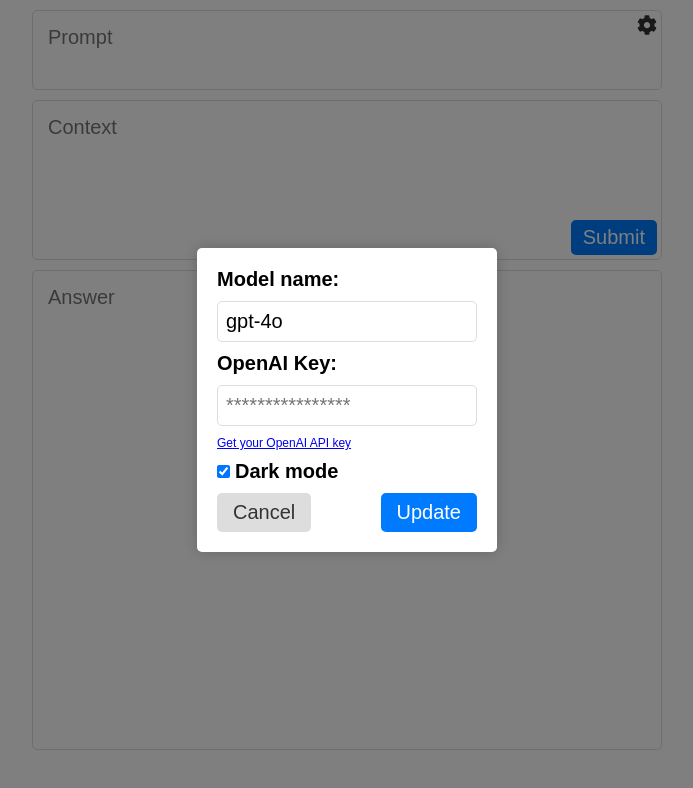
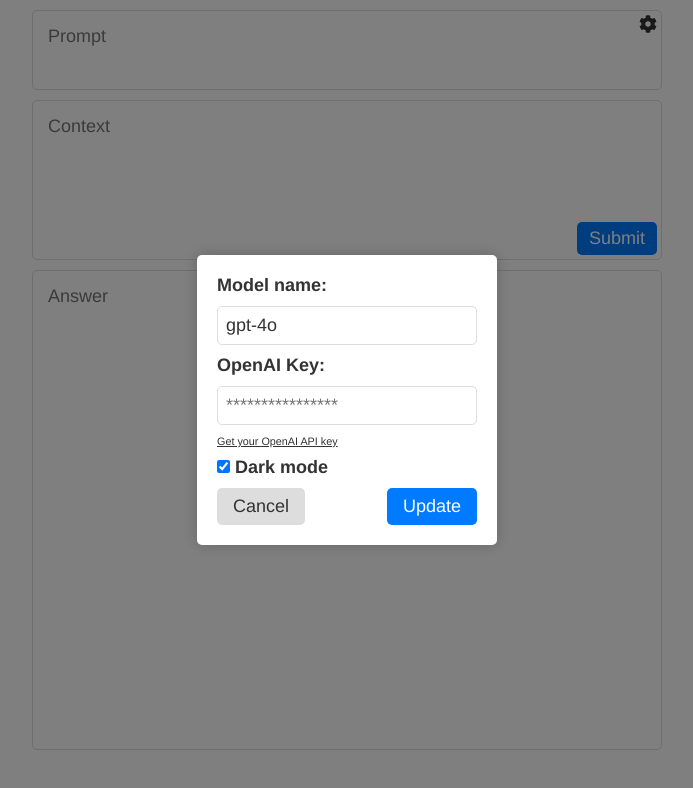
Before and after one commit to oleksii-pi/pipad, a React (Create React App) app: page / in a window 1280 px wide. Shown: the top 788 px of the page, without its empty margins (293-986 px from the left). Built offline with nearby package versions, Linux system fonts and the light colour scheme.

Commit message:
Font styles

```diff
--- a/src/styles/globalStyles.css
+++ b/src/styles/globalStyles.css
@@ -3,7 +3,9 @@
   margin: 0;
   padding: 0;
   box-sizing: border-box;
-  font-size: 20px;
+  font-size: 18px;
+  color: #333;
+  font-family: "Helvetica Neue", Arial, sans-serif;
 }
 
 body {
```
